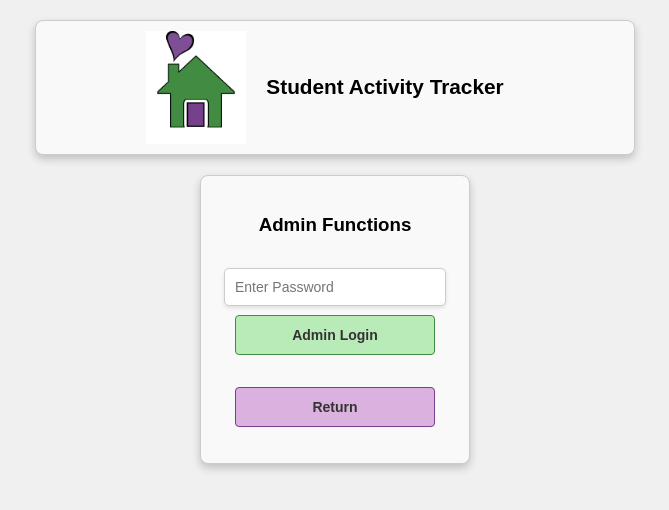
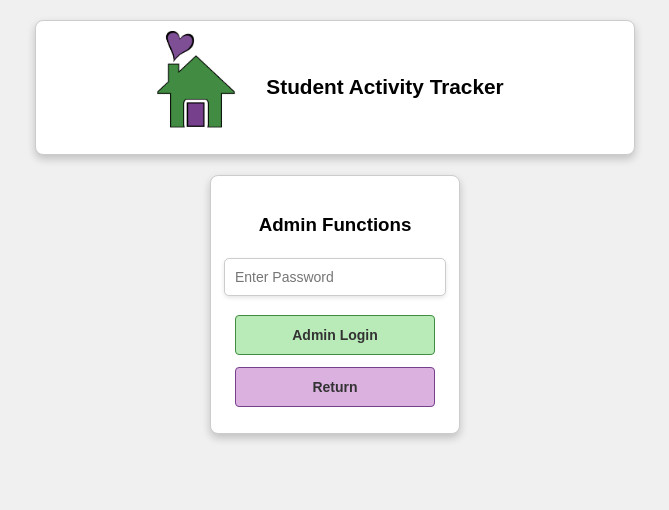
Before and after one commit to sharonmcdavis/THH, a Flask app: template daily-status/web/app/templates/admin_login.html in a window 1280 px wide. Shown: the top 510 px of the page, without its empty margins (305-974 px from the left). Run offline with Flask 3, Linux system fonts and the light colour scheme; the template is opened without the code that fills it, so the values that code supplies are empty.

Commit message:
updated styles

```diff
--- a/daily-status/web/app/static/css/admin.css
+++ b/daily-status/web/app/static/css/admin.css
@@ -34,6 +34,20 @@
     margin-bottom: 10px; /* Add spacing between form elements */
 }
 
+form div {
+    display: flex; /* Use flexbox for alignment */
+    flex-direction: column; /* Stack elements vertically */
+    align-items: center; /* Horizontally center the buttons */
+    justify-content: center; /* Vertically center the buttons */
+    gap: 10px; /* Add spacing between the input and button */
+}
+.equal-width-button {
+    display: inline-block; /* Ensures the button respects width */
+    width: 200px; /* Set a fixed width for both buttons */
+    text-align: center; /* Centers the text inside the button */
+    align-items: center;
+}
+
 /* Style for the separator */
 .form-separator {
     border: none; /* Remove default border */
--- a/daily-status/web/app/static/css/base.css
+++ b/daily-status/web/app/static/css/base.css
@@ -18,14 +18,14 @@ body {
     border: 1px solid #ccc; /* Optional: Add a border */
     border-radius: 8px; /* Optional: Add rounded corners */
     box-shadow: 0 4px 8px rgba(0, 0, 0, 0.2); /* Optional: Add a subtle shadow */
-    background-color: #f9f9f9; /* Optional: Add a background color */
+    background-color: #fff; /* Optional: Add a background color */
     box-sizing: border-box; /* Include padding and border in the element's width */
     overflow: hidden; /* Prevent content from overflowing */
 }
 
 .header {
     max-width: 600px; /* Set a maximum width for the window */
-    width: 100%; /* Make the window responsive */
+    width: 100%;
     display: flex;
     align-items: center;
     justify-content: center;
@@ -52,11 +52,11 @@ body {
 }
 
 form {
+    max-width: 600px; /* Set a maximum width for the window */
     display: flex;
-    flex-direction: column; /* Stack elements vertically */
-    width: 100%;
-    max-width: 400px; /* Limit the form width */
-    margin: 10px;
+    flex-direction: column;
+    align-items: center;
+    justify-content: center;
 }
 
 /* Ensure each section fits within its column */
@@ -104,20 +104,18 @@ form {
 
 .button {
     display: block;
-    width: 100%;
-    max-width: 200px;
+    width: 100%; /* Allow the button to resize based on text */
+    max-width: 200px; /* Remove the 200px cap */
+    padding: 10px 20px; /* Add consistent padding */
     height: 40px;
     margin: 6px auto;
-    background-color: #428C41;
-    color: white;
-    border: none;
-    border-radius: 4px;
     font-size: 14px;
     cursor: pointer;
     text-align: center;
     font-weight: bold;
-    transition: background-color 0.3s ease, color 0.3s ease;
-    padding: 10px;
+
+    text-align: center;
+    white-space: nowrap; /* Prevent text wrapping */
 }
 
 .button:hover {
--- a/daily-status/web/app/templates/admin.html
+++ b/daily-status/web/app/templates/admin.html
@@ -14,10 +14,10 @@
 <div class="header-buttons">
     <form action="/main" method="GET"><button type="submit" class="button purple-button">Return</button></form>
     <form action="/logout" method="GET"><button type="submit" class="button gray-button">Exit</button></form>
-    <form action="/admin/excel" method="POST"><button type="submit" class="button green-button">Excel</button>
+    <form action="/admin/excel" method="POST"><button type="submit" class="button green-button">View Excel</button>
     </form>
-    <form action="/todays-report" method="GET" style="margin:0 8px">
-        <button type="button" class="button green-button" onclick="openRouteInNewWindow('/todays-report')">
+    <form action="/todays-report" method="GET">
+        <button type="button" class="button green-button " onclick="openRouteInNewWindow('/todays-report')">
             Today's Report</button>
 
         <script>
--- a/daily-status/web/app/templates/admin_login.html
+++ b/daily-status/web/app/templates/admin_login.html
@@ -3,6 +3,7 @@
 {% block title %}The Helping House - Admin Login{% endblock %}
 
 {% block extra_head %}
+    <link rel="stylesheet" href="{{ url_for('static', filename='css/admin.css') }}">
 {% endblock %}
 
 {% block header %}
@@ -13,25 +14,16 @@
 <section class="window title-container" role="region" aria-label="Admin login">
     <h3>Admin Functions</h3>
     <form action="{{ url_for('admin.verify_admin') }}" method="POST" aria-label="Admin password form">
+        <div>
             <input class="password-input" type="password" name="admin_password" placeholder="Enter Password" required aria-required="true">
-            <button type="submit" class="button green-button">Admin Login</button>
+            <button type="submit" class="button green-button equal-width-button">Admin Login</button>
+        </div>
     </form>
 
     <form action="/main" method="GET">
-            <button type="submit" class="button purple-button">Return</button>
+        <div>
+            <button type="submit" class="button purple-button equal-width-button">Return</button>
+        </div>
     </form>
 </section>
-
-    <div>
-        {% with messages = get_flashed_messages(with_categories=true) %}
-            {% if messages %}
-                <div class="flash-messages">
-                    {% for category, message in messages %}
-                        <div class="alert alert-{{ category }}">{{ message }}</div>
-                    {% endfor %}
-                </div>
-            {% endif %}
-        {% endwith %}
-    </div>
 {% endblock %}
-</div>
--- a/daily-status/web/app/templates/base.html
+++ b/daily-status/web/app/templates/base.html
@@ -38,7 +38,6 @@
   <main role="main" aria-live="polite">
     {% block content %}{% endblock %}
   </main>
-
   {% block scripts %}{% endblock %}
 
   <script>
--- a/daily-status/web/app/templates/index.html
+++ b/daily-status/web/app/templates/index.html
@@ -12,6 +12,7 @@
 
 {% block content %}
 <section class="window title-container" role="region" aria-label="Login">
+    <h3>Login</h3>
     <form action="/" method="POST" aria-label="Site Login form">
         <!-- Username Input -->
         <div>
@@ -21,7 +22,7 @@
         <!-- Password Input and Submit Button -->
         <div>
             <input class="password-input" type="password" name="password" placeholder="Enter Password" required aria-required="true">
-            <button class="button" type="submit">Enter</button>
+            <button class="button green-button type="submit">Enter</button>
         </div>
     </form>
 </section>
```
Lines whose indentation alone changed are shown as unchanged.
